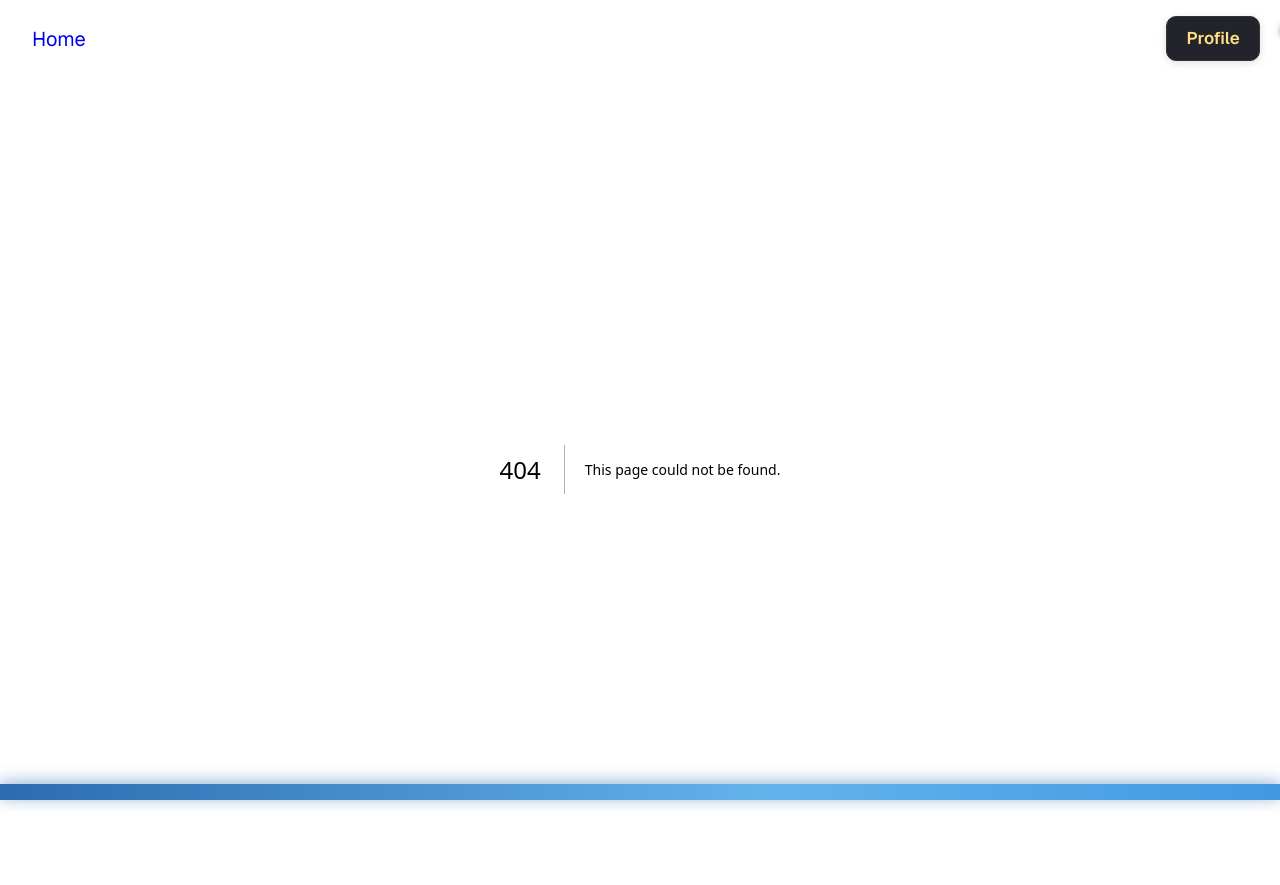
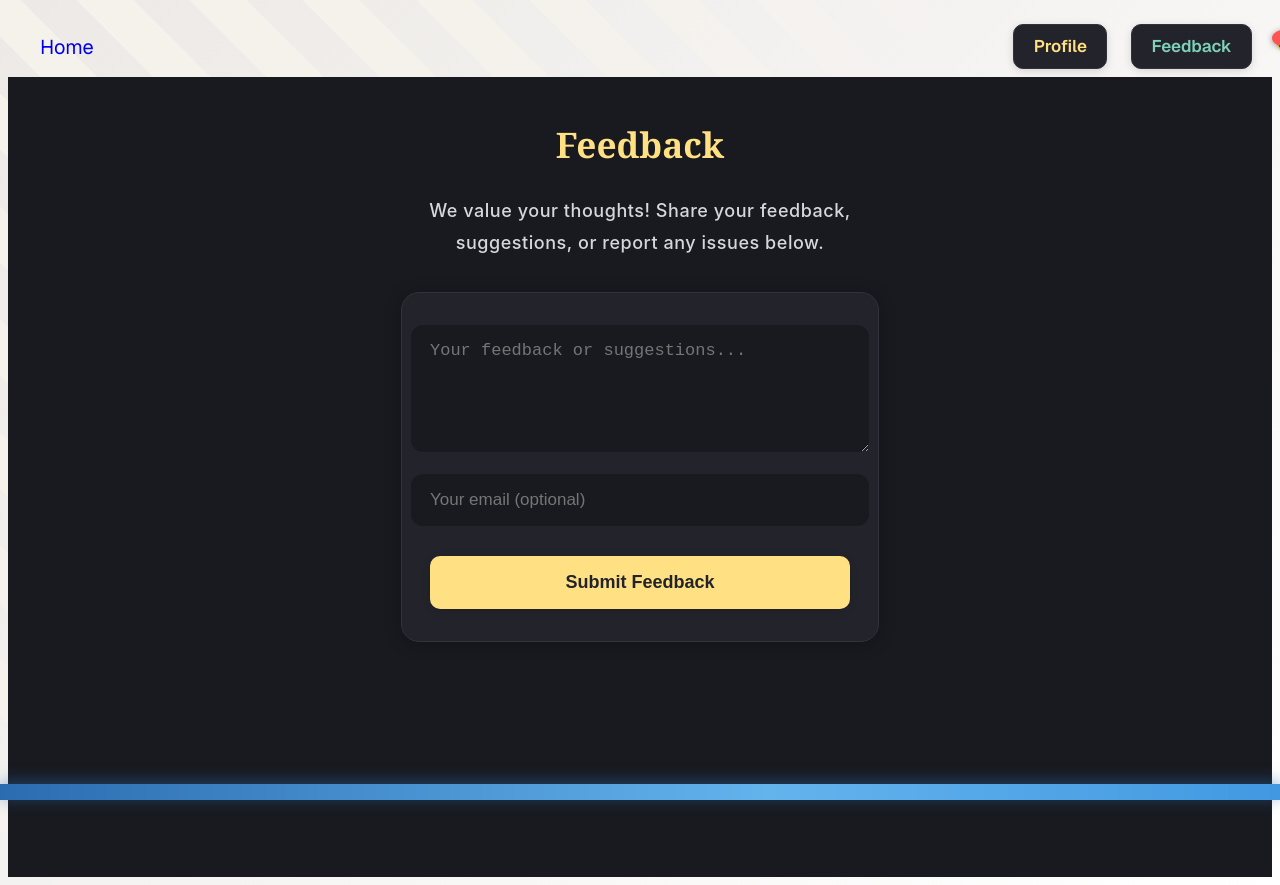
Before and after one commit to Shellzonit/auralis-sanctuary-, a Next.js app: page /feedback in a window 1280 px wide. Before the commit this address had no page. Shown: the top 885 px of the page. Built offline with nearby package versions, Linux system fonts and the light colour scheme.

Commit message:
Add feedback form at /feedback and nav link for user suggestions

```diff
--- /dev/null
+++ b/app/feedback/page.tsx
@@ -0,0 +1,119 @@
+"use client";
+import { useState } from "react";
+
+export default function FeedbackPage() {
+  const [feedback, setFeedback] = useState("");
+  const [email, setEmail] = useState("");
+  const [submitted, setSubmitted] = useState(false);
+
+  const handleSubmit = async (e: React.FormEvent) => {
+    e.preventDefault();
+    // In production, send to your email, database, or a service like Formspree
+    setSubmitted(true);
+  };
+
+  return (
+    <main
+      style={{
+        minHeight: "100vh",
+        background: "#181a20",
+        color: "#f7fafc",
+        fontFamily: "Inter, sans-serif",
+        display: "flex",
+        flexDirection: "column",
+        alignItems: "center",
+        padding: "0 1rem",
+      }}
+    >
+      <h1 style={{
+        fontFamily: 'Playfair Display, Georgia, serif',
+        fontSize: '2.2rem',
+        fontWeight: 800,
+        color: '#ffe082',
+        margin: '36px 0 18px 0',
+        textAlign: 'center',
+      }}>
+        Feedback
+      </h1>
+      <div style={{ fontSize: 18, color: '#f7fafc', opacity: 0.85, marginBottom: 32, fontWeight: 500, letterSpacing: '.03em', textAlign: 'center', maxWidth: 540 }}>
+        We value your thoughts! Share your feedback, suggestions, or report any issues below.
+      </div>
+      {submitted ? (
+        <div style={{ color: '#7fd1b9', fontSize: 18, marginTop: 32 }}>Thank you for your feedback!</div>
+      ) : (
+        <form
+          onSubmit={handleSubmit}
+          style={{
+            width: '100%',
+            maxWidth: 420,
+            background: '#23242b',
+            border: '1.5px solid #31323a',
+            borderRadius: 18,
+            boxShadow: '0 2px 16px #0004',
+            padding: '32px 28px',
+            display: 'flex',
+            flexDirection: 'column',
+            gap: 22,
+            alignItems: 'center',
+          }}
+        >
+          <textarea
+            style={{
+              width: '100%',
+              padding: '1rem 1.2rem',
+              borderRadius: 12,
+              border: 'none',
+              fontSize: 17,
+              background: '#181a20',
+              color: '#f7fafc',
+              outline: 'none',
+              marginBottom: 0,
+              resize: 'vertical',
+            }}
+            placeholder="Your feedback or suggestions..."
+            rows={5}
+            value={feedback}
+            onChange={e => setFeedback(e.target.value)}
+            required
+          />
+          <input
+            style={{
+              width: '100%',
+              padding: '1rem 1.2rem',
+              borderRadius: 12,
+              border: 'none',
+              fontSize: 17,
+              background: '#181a20',
+              color: '#f7fafc',
+              outline: 'none',
+              marginBottom: 0,
+            }}
+            placeholder="Your email (optional)"
+            value={email}
+            onChange={e => setEmail(e.target.value)}
+            type="email"
+          />
+          <button
+            type="submit"
+            style={{
+              width: '100%',
+              padding: '1rem 0',
+              background: '#ffe082',
+              color: '#23242b',
+              fontWeight: 700,
+              fontSize: 18,
+              border: 'none',
+              borderRadius: 10,
+              cursor: 'pointer',
+              boxShadow: '0 2px 8px #0002',
+              transition: 'background .18s',
+              marginTop: 8,
+            }}
+          >
+            Submit Feedback
+          </button>
+        </form>
+      )}
+    </main>
+  );
+}
--- a/app/layout.tsx
+++ b/app/layout.tsx
@@ -34,6 +34,7 @@ export default function RootLayout({
           <a href="/" className="text-sanctuary-accent hover:text-sanctuary-text transition-colors font-bold text-lg" style={{ textDecoration: "none" }}>Home</a>
           <div style={{ display: "flex", alignItems: "center", gap: 24 }}>
             <a href="/profile/edit" style={{ color: '#ffe082', fontWeight: 600, fontSize: 17, textDecoration: 'none', padding: '0.4rem 1.2rem', borderRadius: 10, background: '#23242b', border: '1.5px solid #31323a', boxShadow: '0 2px 8px #0002', transition: 'background .18s' }}>Profile</a>
+            <a href="/feedback" style={{ color: '#7fd1b9', fontWeight: 600, fontSize: 17, textDecoration: 'none', padding: '0.4rem 1.2rem', borderRadius: 10, background: '#23242b', border: '1.5px solid #31323a', boxShadow: '0 2px 8px #0002', transition: 'background .18s' }}>Feedback</a>
             <NotificationBell notifications={[
               { id: 1, message: "Welcome to Sanctuary!", read: false },
               { id: 2, message: "You were mentioned in chat.", read: true },
```
